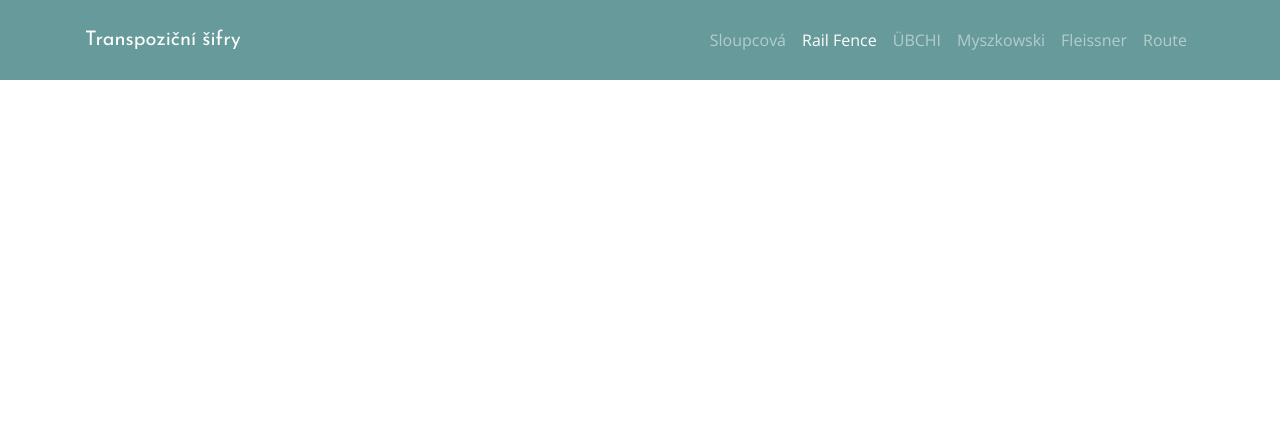
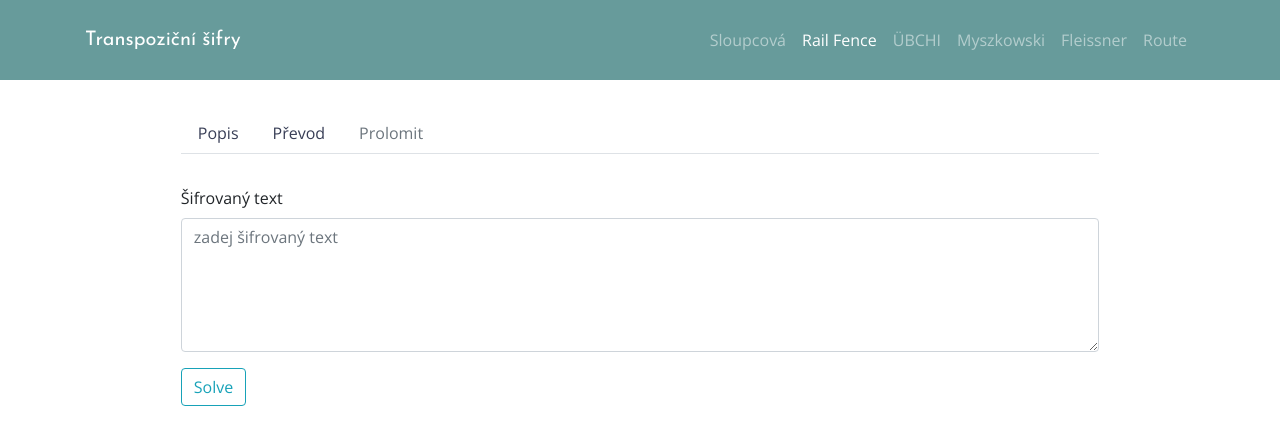
Before and after one commit to janbican/transposition-ciphers-site, a Vue app: page /railfence/solve in a window 1280 px wide. Shown: the top 444 px of the page. Built offline with nearby package versions, Linux system fonts and the light colour scheme.

Commit message:
RailFence Solve Prototype

```diff
--- /dev/null
+++ b/src/components/railfence/Solve.vue
@@ -0,0 +1,43 @@
+<template>
+  <div>
+    <b-row>
+      <b-col col>
+        <cipher-text-area v-model="cipherText" :value="cipherText" />
+        <b-button variant="outline-info" @click="solve">Solve</b-button>
+      </b-col>
+    </b-row>
+
+    <b-row class="mt-5">
+      <b-col col>
+        <p v-for="result in results" :key="result">{{ result }}</p>
+      </b-col>
+    </b-row>
+  </div>
+</template>
+
+<script>
+import RailFenceCipher from '@/mixins/RailFenceCipher'
+import CipherTextArea from '@/components/common/convert/CipherTextArea'
+
+export default {
+  name: 'RailFenceSolve',
+  mixins: [RailFenceCipher],
+  components: {
+    'cipher-text-area': CipherTextArea
+  },
+  data() {
+    return {
+      cipherText: '',
+      results: null
+    }
+  },
+  methods: {
+    solve() {
+      this.results = []
+      for (let i = 2; i < this.cipherText.length; i++) {
+        this.results.push(this.railFenceDecrypt(i, this.cipherText))
+      }
+    }
+  }
+}
+</script>
--- a/src/router/index.js
+++ b/src/router/index.js
@@ -9,6 +9,7 @@ import ColumnarConvert from '@/components/columnar/Convert.vue'
 import RailFence from '@/views/RailFence.vue'
 import RailFenceDescription from '@/components/railfence/Description.vue'
 import RailFenceConvert from '@/components/railfence/Convert.vue'
+import RailFenceSolve from '@/components/railfence/Solve.vue'
 
 import Ubchi from '@/views/Ubchi.vue'
 import UbchiDescription from '@/components/ubchi/Description.vue'
@@ -71,6 +72,11 @@ const routes = [
         path: 'convert',
         name: 'railfence.convert',
         component: RailFenceConvert
+      },
+      {
+        path: 'solve',
+        name: 'railfence.solve',
+        component: RailFenceSolve
       }
     ]
   },
```
